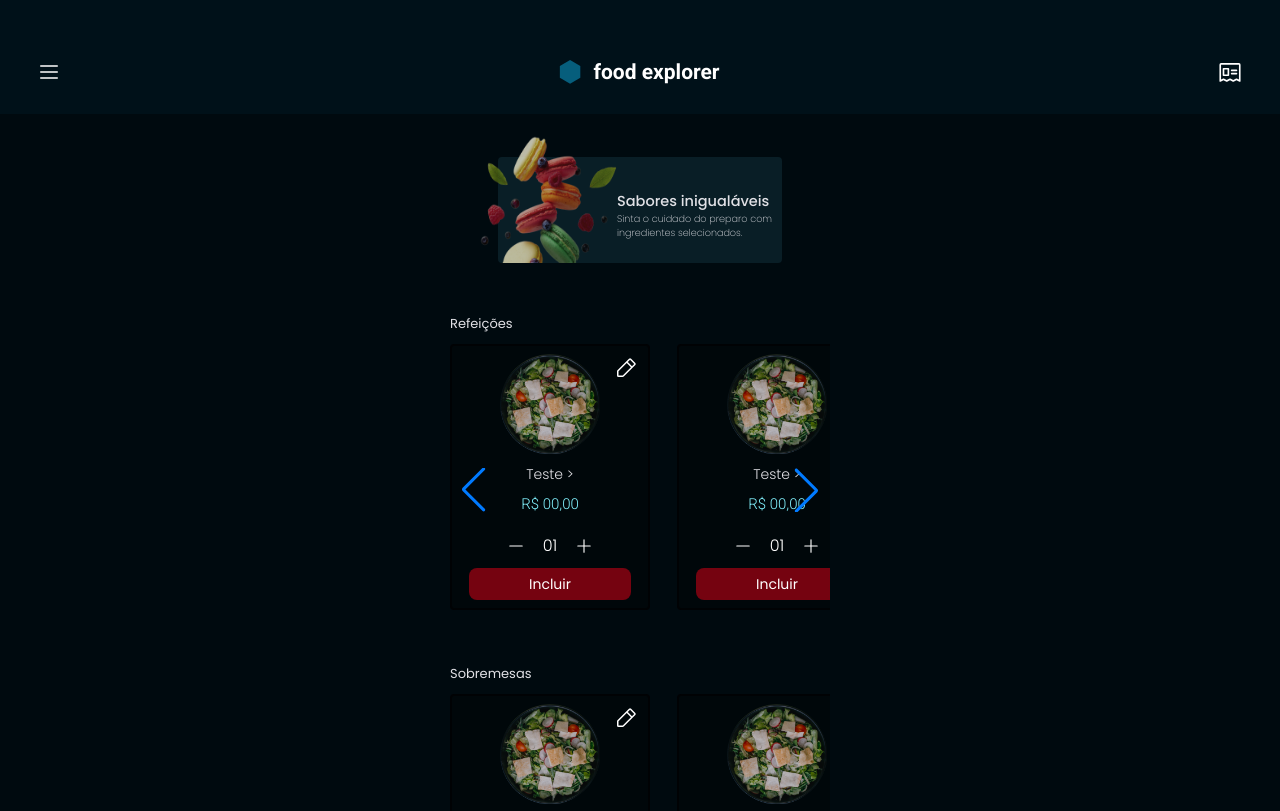
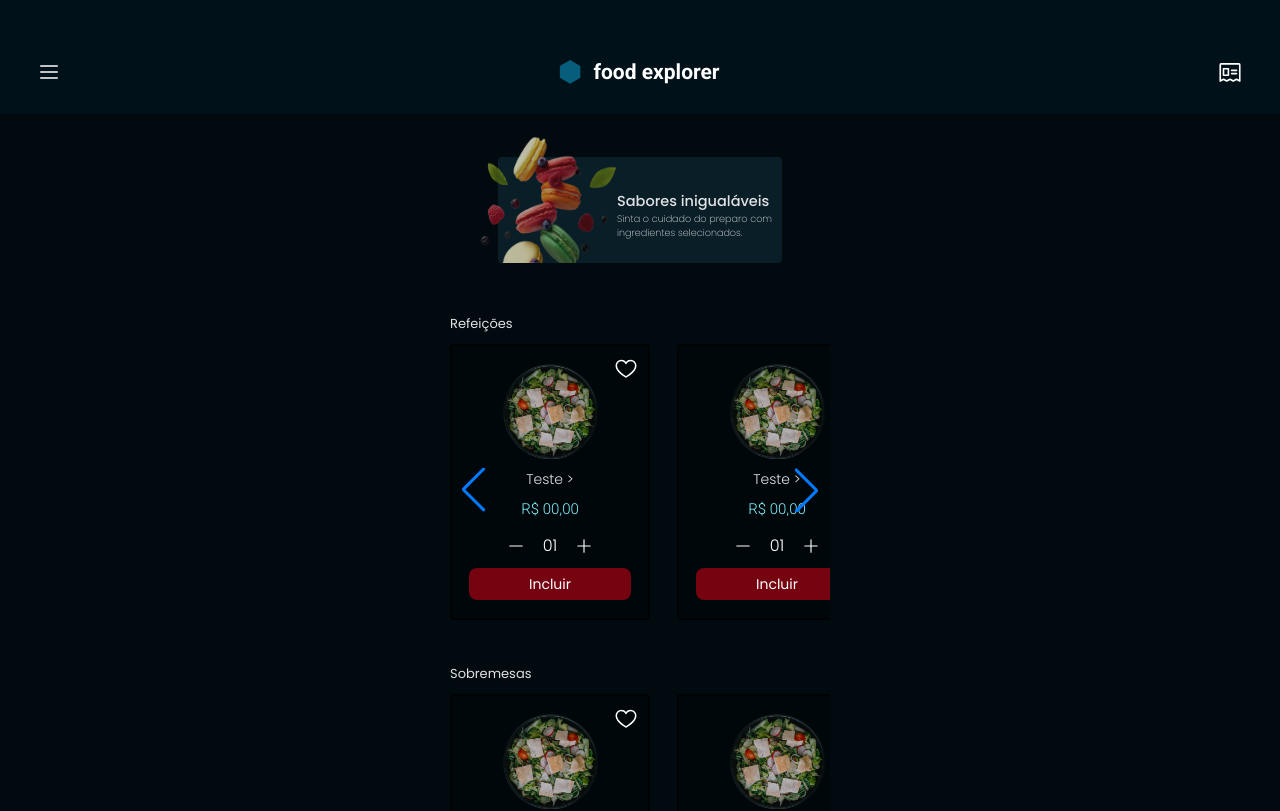
Before and after one commit to loren175/front-food-explorer, a React (Vite) app: page / in a window 1280 px wide. Shown: the top 811 px of the page. Built offline with nearby package versions, Linux system fonts and the light colour scheme.

Commit message:
change svg in card and adjust in sizes

```diff
--- a/src/components/Card/index.jsx
+++ b/src/components/Card/index.jsx
@@ -1,13 +1,15 @@
 import { Container, Order } from "./styles"
-import { PiPencilSimple } from "react-icons/pi"
+import { PiHeart } from "react-icons/pi"
 import food1 from "../../assets/food1.png"
 import { Button } from "../Button"
 import { Amount } from "../Amount"
 
+// PiPencilSimple add to admn
+
 export function Card() {
   return (
     <Container>
-      <PiPencilSimple className="pencil"/>
+      <PiHeart className="heart" />
       <img src={food1} alt="" />
       <h4>Teste &gt; </h4>
       <h5>R$ 00,00</h5>
--- a/src/components/Card/styles.js
+++ b/src/components/Card/styles.js
@@ -1,4 +1,4 @@
-import styled from "styled-components";
+import styled from "styled-components"
 
 export const Container = styled.div`
   display: flex;
@@ -7,13 +7,13 @@ export const Container = styled.div`
   align-items: center;
   background-color: ${({ theme }) => theme.COLORS.DARK_200};
   width: 200px;
-  height: 266px;
+  height: 276px;
   gap: 10px;
   position: relative;
   border-radius: 4px;
   border: 2px solid ${({ theme }) => theme.COLORS.DARK_300};
 
-  .pencil {
+  .heart {
     position: absolute;
     top: 10px;
     right: 10px;
@@ -22,8 +22,8 @@ export const Container = styled.div`
   }
 
   img {
-    width: 100px;
-    height: 100px;
+    width: 95px;
+    height: 95px;
   }
 
   h4 {
@@ -44,8 +44,8 @@ export const Order = styled.div`
   display: flex;
   align-items: center;
   flex-direction: column;
-  margin-top: 10px;
-   button {
+  margin-top: 5px;
+  button {
     height: 32px;
     width: 162px;
   }
```
